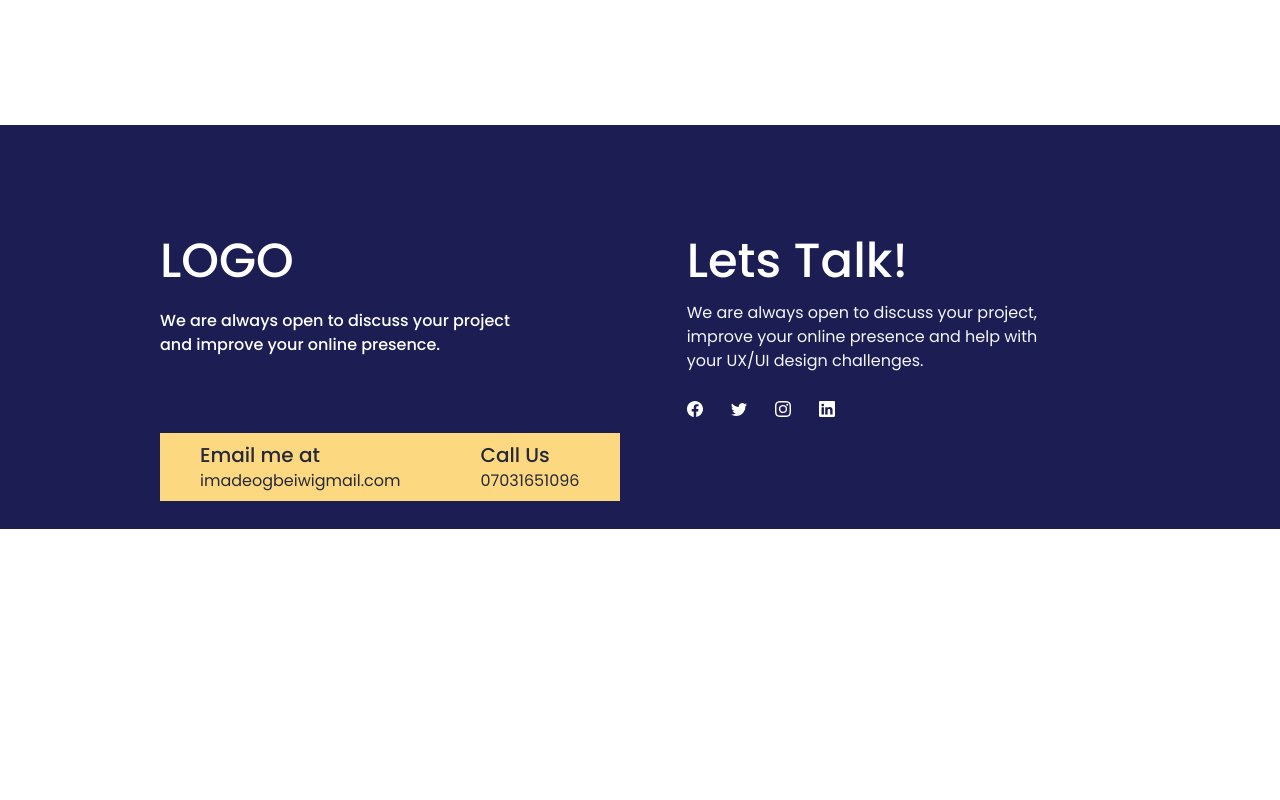
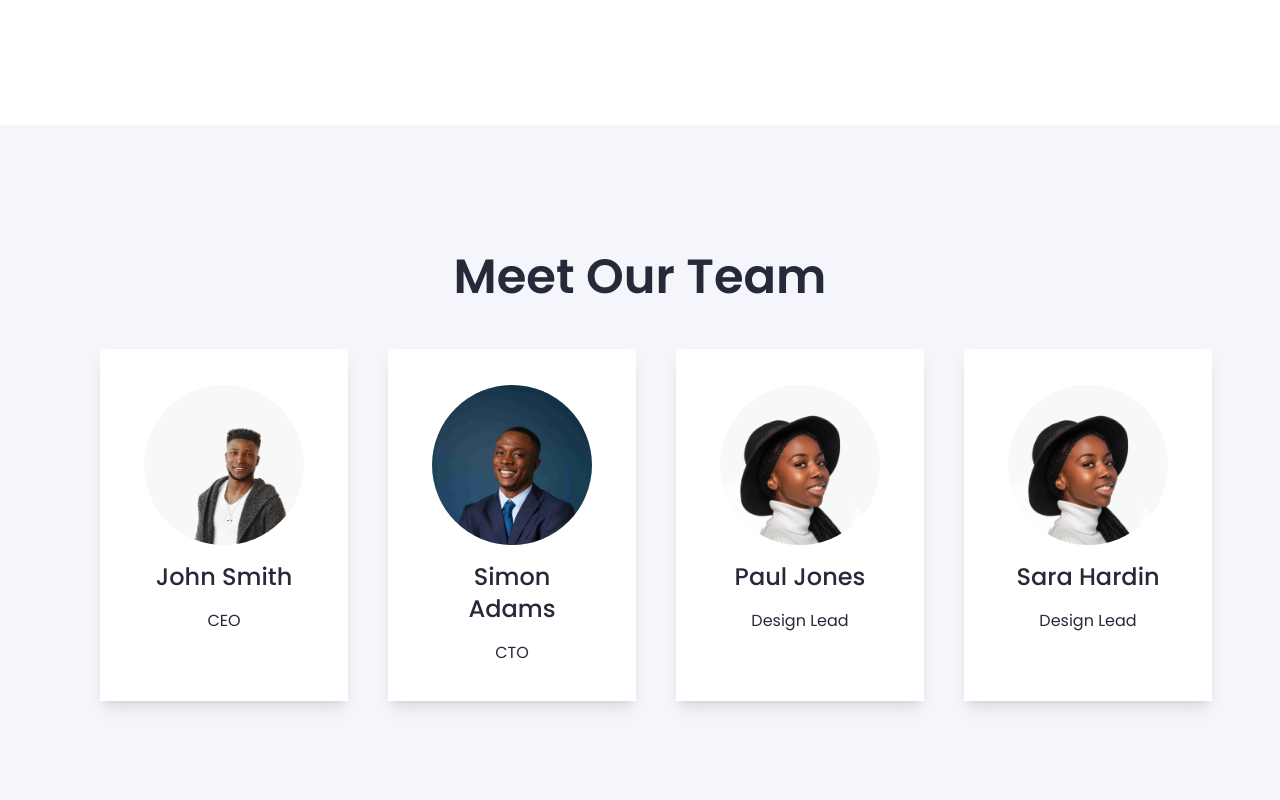
Before and after one commit to WinifredOgbeiwi/Website_Builder, a React (Vite) app: page /about in a window 1280 px wide. Shown: the part 3820-4620 px from the top of the page. Before the commit the page ends 4349 px from the top, so only its background shows below. Built offline with nearby package versions, Linux system fonts and the light colour scheme.

Commit message:
ABOUT - team section

```diff
--- a/src/constants/data.jsx
+++ b/src/constants/data.jsx
@@ -224,6 +224,34 @@ const benefit_box_data = [
         paragraph: "Lorem ipsum dolor sit amet, consectetur adipiscing elit, sed do eiusmod tempor incididunt ut labore et dolore magna aliqua ut enim."
     },
 ]
+
+const Team_data = [
+    {
+        id: 1,
+        img: assets.review_1,
+        name: "John Smith",
+        position: "CEO"
+    },
+    {
+        id: 2,
+        img: assets.review_2,
+        name: "Simon Adams",
+        position: "CTO"
+    },
+    {
+        id: 3,
+        img: assets.review_3,
+        name: "Paul Jones",
+        position: "Design Lead"
+    },
+    {
+        id: 4,
+        img: assets.review_3,
+        name: "Sara Hardin",
+        position: "Design Lead"
+    },
+]
+
 export default {
     header_links_data,
     how_we_work_data,
@@ -233,4 +261,5 @@ export default {
     blog_data,
     process_data,
     benefit_box_data,
+    Team_data
 }
--- a/src/routes/About.jsx
+++ b/src/routes/About.jsx
@@ -4,6 +4,7 @@ import { WhoWeAre } from '../sections/about/who_we_are'
 import { Process } from '../sections/about/process'
 import { Mission } from '../sections/about/mission'
 import { Benefit } from '../sections/about/benefit.jsx'
+import { Team } from '../sections/about/team'
 
 const About = () => {
   return (
@@ -13,6 +14,7 @@ const About = () => {
       <Process />
       <Mission />
       <Benefit />
+      <Team/>
     </>
   )
 }
--- /dev/null
+++ b/src/sections/about/team.jsx
@@ -0,0 +1,24 @@
+import React from 'react'
+import data from '../../constants/data'
+import { Heading2, Heading5 } from '../../components/headings'
+
+
+export const Team = () => {
+    return (
+        <section className=" py-[128px] bg-[#F4F6FC] text-center">
+            <Heading2 text="Meet Our Team"/>
+            <div className='flex gap-10 mt-12'>
+                {data.Team_data.map(({ img, position, name }) => (
+                    <div className=' shadow-lg bg-white text-center w-fit px-11 py-9'>
+                        <div className='w-40 h-40 rounded-full overflow-hidden'>
+                            <img src={img} alt="" className=' object-fill' />
+                        </div>
+
+                        <Heading5 text={name} />
+                        <p>{position}</p>
+                    </div>
+                ))}
+            </div>
+        </section>
+    )
+}
```
